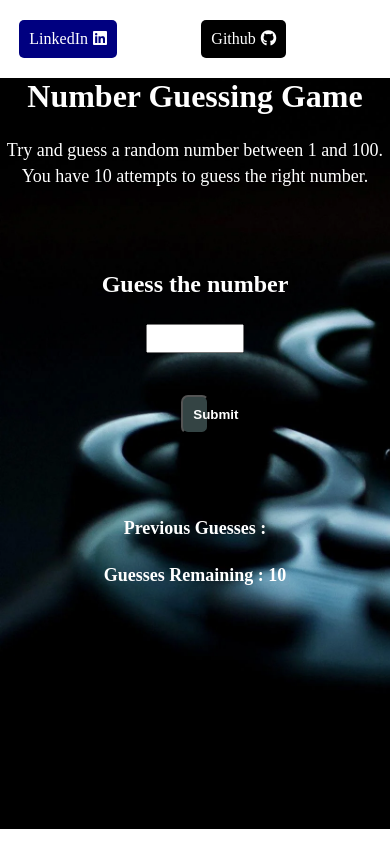
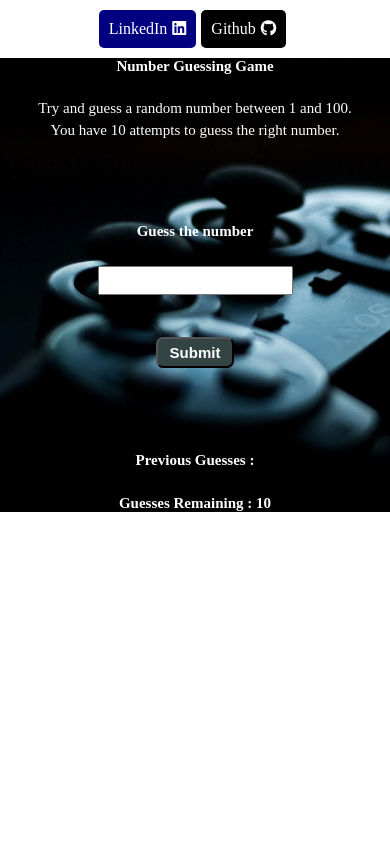
Before and after one commit to ShaikShamik/Guess-Random-Number, a plain HTML site: page index.html in a window 390 px wide. Drawn offline with Linux system fonts and the light colour scheme.

Commit message:
Update Game.css

```diff
--- a/Game.css
+++ b/Game.css
@@ -114,3 +114,37 @@ button{
     text-align: center;
     margin-top: 30px;
 }
+@media (min-width:320px) and (max-width: 480px) {
+    .navbar {
+        padding: 10px;
+    }
+
+    .link {
+        margin-right: 5px;
+        margin-right: 5px;
+    }
+
+    #link1{
+        background-color: navy;
+    }
+    #link2{
+        background-color: black;
+    }
+
+    .main {
+        height: auto;
+    }
+
+    h1, #para1, #para2, #heading2, #input, #Submit, button, #para3, #para4, .guesses, #results, #newgame {
+        font-size: 15px;
+    }
+
+    input {
+        width: 50vw;
+    }
+    button{
+        width: 20vw;
+        padding: 5px;
+    }
+
+}
```
